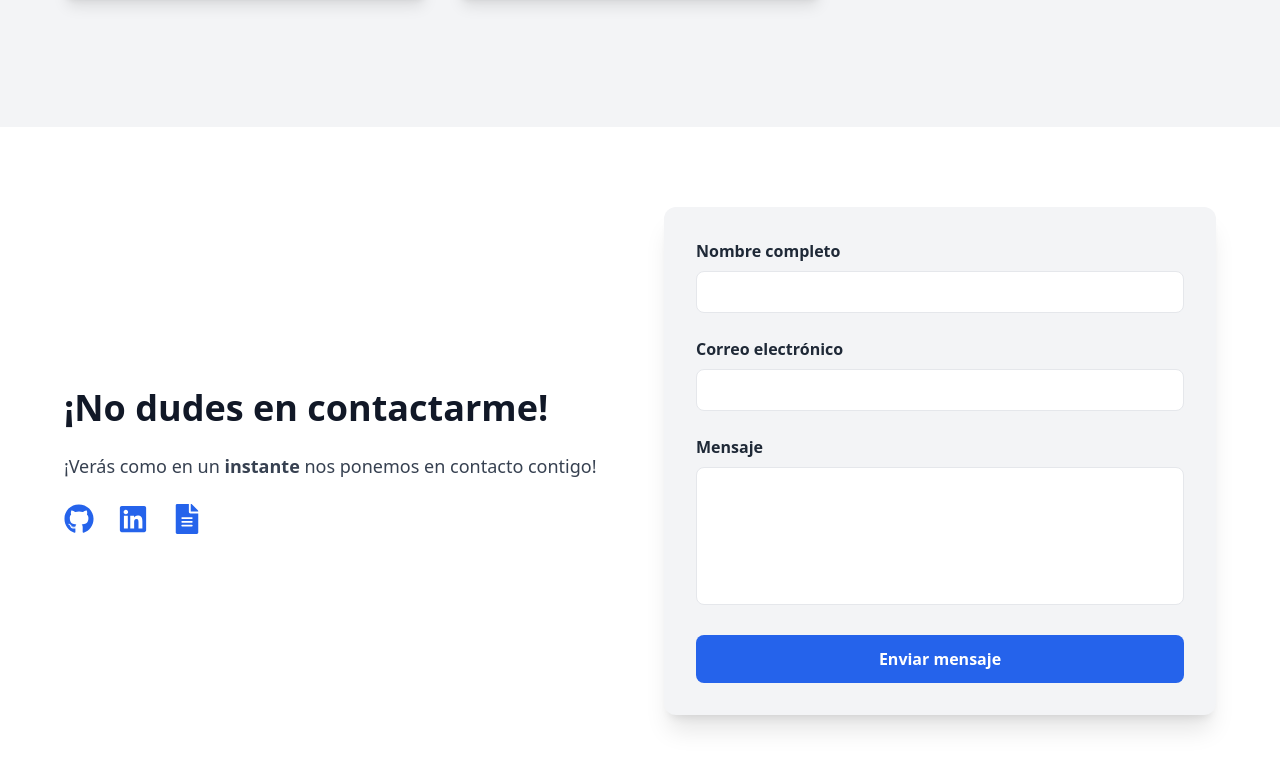
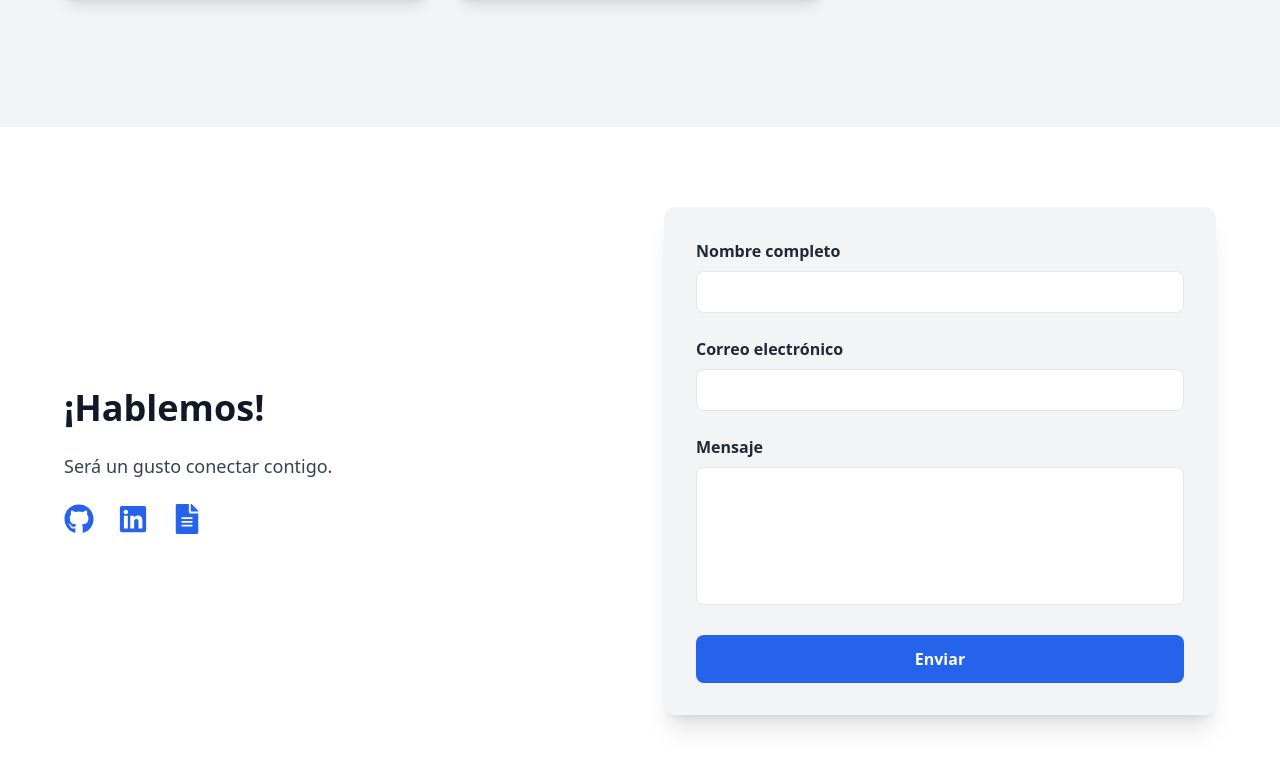
Before and after one commit to AlanACanoSanchez/mi-portafolio, a React (Vite) app: page / in a window 1280 px wide. Shown: the part 3179-3948 px from the top of the page. Built offline with nearby package versions, Linux system fonts and the light colour scheme; some icons are missing.

Commit message:
anexo a codigo contacto

```diff
--- a/src/i18n/en.json
+++ b/src/i18n/en.json
@@ -17,5 +17,12 @@
     "tech_tools": "Tools",
     "viewCertificate": "View Certificate",
     "showMore": "Show more",
-    "showLess": "Show less"
+    "showLess": "Show less",
+    "contactTalk": "Let's talk!",
+    "contactdescription": "It will be a pleasure to connect with you.",
+    "contactnamme": "Full Name",
+    "contactemail": "Email",
+    "contactmessaje": "Messaje",
+    "contactsubmit": "Submit",
+    "contactosubmitmessaje": "Messaje sent success"
   }
--- a/src/i18n/es.json
+++ b/src/i18n/es.json
@@ -17,5 +17,12 @@
     "tech_tools": "Herramientas",
     "viewCertificate": "Ver Certificado",
     "showMore": "Ver más",
-    "showLess": "Ver menos"
+    "showLess": "Ver menos",
+    "contactTalk": "¡Hablemos!",
+    "contactdescription": "Será un gusto conectar contigo.",
+    "contactnamme": "Nombre completo",
+    "contactemail": "Correo electrónico",
+    "contactmessaje": "Mensaje",
+    "contactsubmit": "Enviar",
+    "contactosubmitmessaje": "Mensaje enviado con éxito"
   }
--- a/src/sections/Contact.jsx
+++ b/src/sections/Contact.jsx
@@ -1,9 +1,14 @@
-import React, { useRef } from 'react';
+import React, { useRef, useState } from 'react';
 import emailjs from '@emailjs/browser';
-import { FaGithub, FaLinkedin, FaFileAlt } from 'react-icons/fa';
+import { FaGithub, FaLinkedin, FaFileAlt, FaCheckCircle  } from 'react-icons/fa';
+
+import { useTranslation } from "react-i18next";
 
 const Contact = () => {
   const form = useRef();
+  const { t } = useTranslation();
+  const [statusMessage, setStatusMessage] = useState('');
+  const [showSuccess, setShowSuccess] = useState(false);
 
   const sendEmail = (e) => {
     e.preventDefault();
@@ -20,8 +25,9 @@ const Contact = () => {
       import.meta.env.VITE_EMAILJS_PUBLIC_KEY
     ).then(
       (result) => {
-        alert('✅ ¡Mensaje enviado con éxito!');
+        setShowSuccess(true);
         form.current.reset();
+        setTimeout(() => setShowSuccess(false), 4000);
       },
       (error) => {
         alert('❌ Ocurrió un error. Intenta de nuevo.');
@@ -37,10 +43,10 @@ const Contact = () => {
         {/* Texto + Redes */}
         <div>
           <h2 className="text-4xl font-bold text-gray-900 dark:text-white mb-6">
-            ¡No dudes en contactarme!
+            {t("contactTalk")}
           </h2>
           <p className="text-lg text-gray-700 dark:text-gray-300 mb-6">
-            ¡Verás como en un <strong>instante</strong> nos ponemos en contacto contigo!
+            {t("contactdescription")}
           </p>
           <div className="flex gap-6 text-3xl text-blue-600 dark:text-blue-400">
             <a href="https://github.com/tuusuario" target="_blank" rel="noopener noreferrer">
@@ -56,23 +62,32 @@ const Contact = () => {
         </div>
 
         {/* Formulario */}
+        <div className="relative">
+          {showSuccess && (
+            <div className="absolute top-[-80px] left-0 right-0 flex items-center justify-center bg-green-100 text-green-700 px-4 py-3 rounded-md shadow-md animate-bounce transition-all">
+              <FaCheckCircle className="mr-2 text-green-500 text-2xl" />
+              <span className="font-semibold">{t('contactosubmitmessaje')}</span>
+            </div>
+          )}
           <form ref={form} onSubmit={sendEmail} className="space-y-6 bg-gray-100 dark:bg-gray-800 p-8 rounded-xl shadow-xl">
             <div>
-            <label className="block mb-2 font-semibold text-gray-800 dark:text-gray-200">Nombre completo</label>
+              <label className="block mb-2 font-semibold text-gray-800 dark:text-gray-200">{t("contactnamme")} </label>
               <input type="text" name="name" required className="w-full px-4 py-2 border rounded-lg dark:bg-gray-700 dark:border-gray-600 dark:text-white" />
             </div>
             <div>
-            <label className="block mb-2 font-semibold text-gray-800 dark:text-gray-200">Correo electrónico</label>
+              <label className="block mb-2 font-semibold text-gray-800 dark:text-gray-200">{t("contactemail")}</label>
               <input type="email" name="email" required className="w-full px-4 py-2 border rounded-lg dark:bg-gray-700 dark:border-gray-600 dark:text-white" />
             </div>
             <div>
-            <label className="block mb-2 font-semibold text-gray-800 dark:text-gray-200">Mensaje</label>
+              <label className="block mb-2 font-semibold text-gray-800 dark:text-gray-200">{t("contactmessaje")}</label>
               <textarea name="message" rows="5" required className="w-full px-4 py-2 border rounded-lg resize-none dark:bg-gray-700 dark:border-gray-600 dark:text-white" />
             </div>
             <button type="submit" className="w-full bg-blue-600 hover:bg-blue-700 text-white font-semibold py-3 rounded-lg transition">
-            Enviar mensaje
+              {t('contactsubmit')}
             </button>
           </form>
+        </div>
+
       </div>
     </section>
   );
```
Lines whose indentation alone changed are shown as unchanged.
